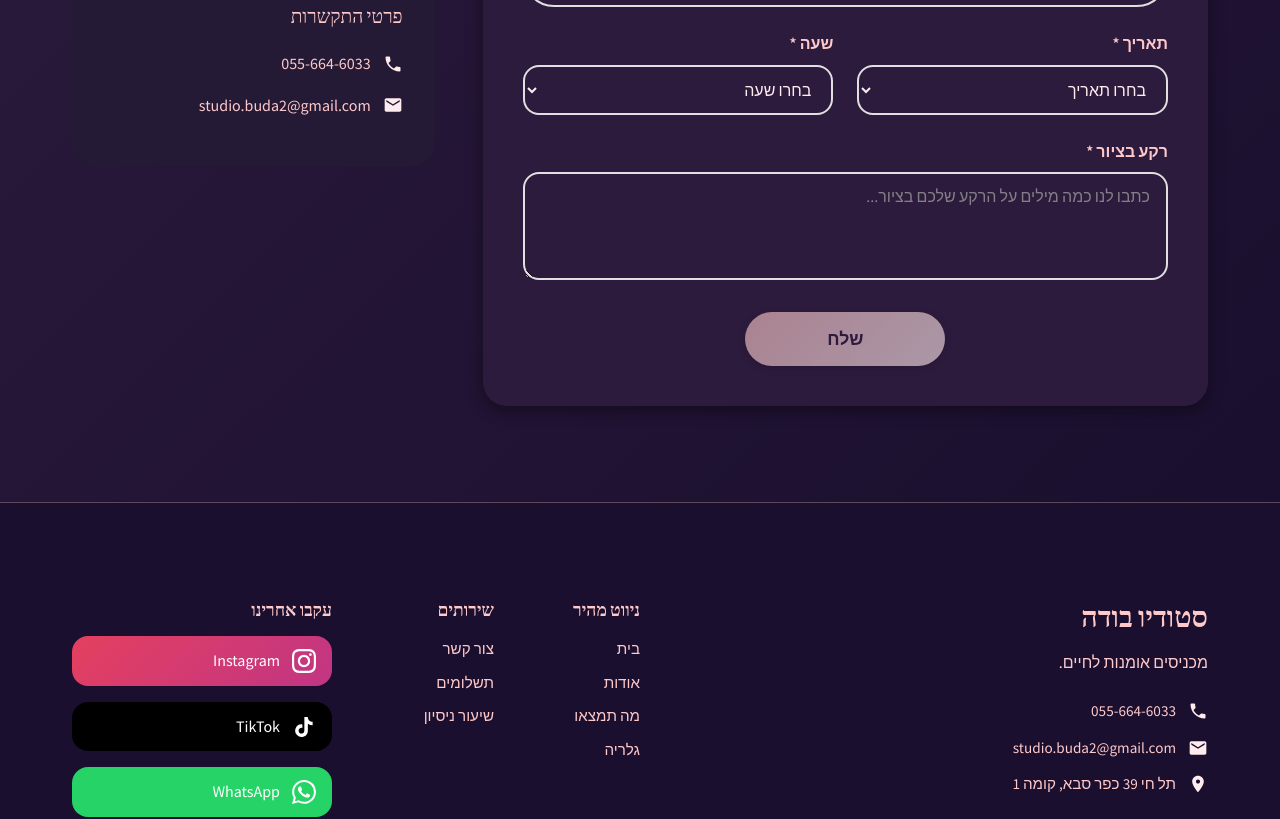
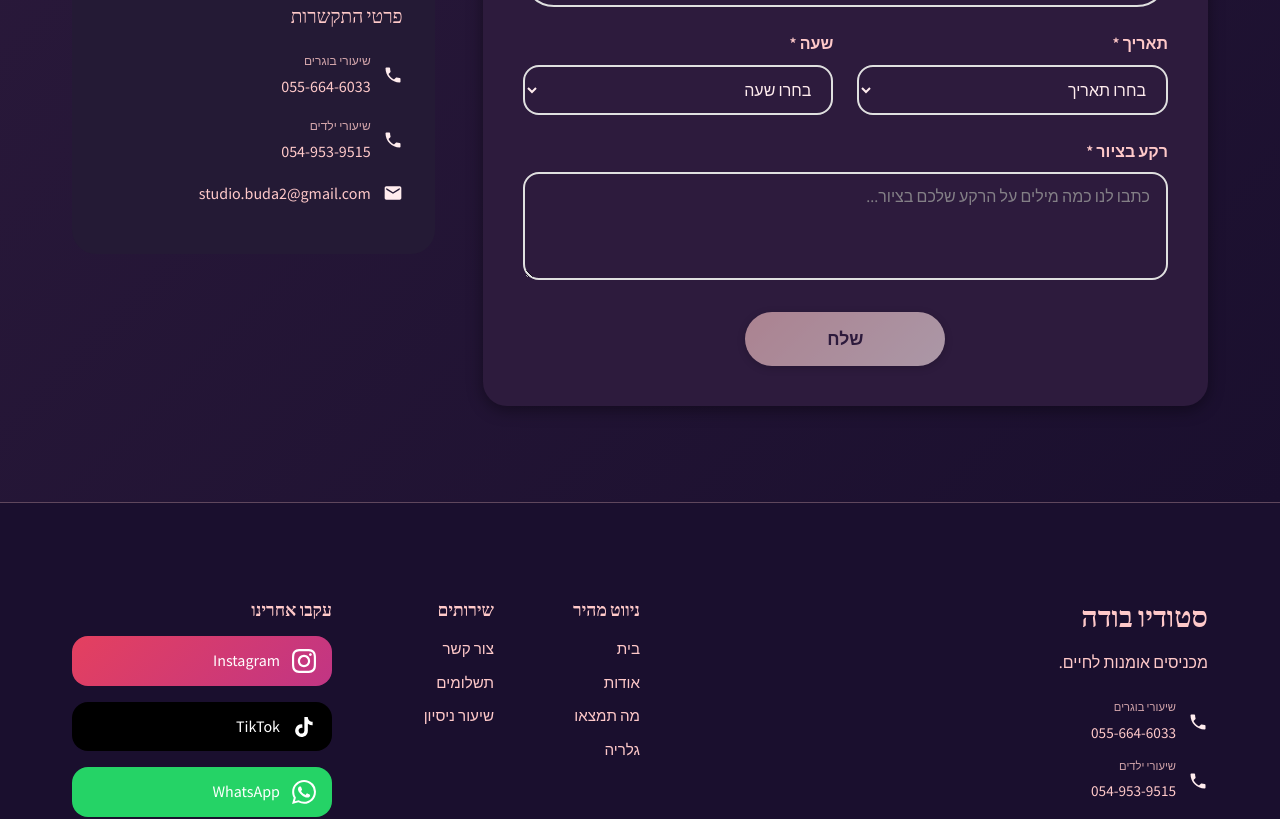
Before and after one commit to Maor-Ar/YaaraArtStudioClassesSite, an Angular app in the folder yaara-art-studio/: page / in a window 1280 px wide. Shown: the part 7720-8539 px from the top of the page. Built offline with nearby package versions, Linux system fonts and the light colour scheme.

Commit message:
Refactor footer and form components to include structured contact information with tags for adult and children's classes

```diff
--- a/yaara-art-studio/src/app/components/footer/footer.component.html
+++ b/yaara-art-studio/src/app/components/footer/footer.component.html
@@ -12,7 +12,19 @@
             <svg width="20" height="20" viewBox="0 0 24 24" fill="currentColor">
               <path d="M6.62 10.79c1.44 2.83 3.76 5.14 6.59 6.59l2.2-2.2c.27-.27.67-.36 1.02-.24 1.12.37 2.33.57 3.57.57.55 0 1 .45 1 1V20c0 .55-.45 1-1 1-9.39 0-17-7.61-17-17 0-.55.45-1 1-1h3.5c.55 0 1 .45 1 1 0 1.25.2 2.45.57 3.57.11.35.03.74-.25 1.02l-2.2 2.2z"/>
             </svg>
-            <span>055-664-6033</span>
+            <div class="contact-phone-wrapper">
+              <span class="contact-phone-tag">שיעורי בוגרים</span>
+              <span class="contact-phone-number">055-664-6033</span>
+            </div>
+          </div>
+          <div class="contact-item">
+            <svg width="20" height="20" viewBox="0 0 24 24" fill="currentColor">
+              <path d="M6.62 10.79c1.44 2.83 3.76 5.14 6.59 6.59l2.2-2.2c.27-.27.67-.36 1.02-.24 1.12.37 2.33.57 3.57.57.55 0 1 .45 1 1V20c0 .55-.45 1-1 1-9.39 0-17-7.61-17-17 0-.55.45-1 1-1h3.5c.55 0 1 .45 1 1 0 1.25.2 2.45.57 3.57.11.35.03.74-.25 1.02l-2.2 2.2z"/>
+            </svg>
+            <div class="contact-phone-wrapper">
+              <span class="contact-phone-tag">שיעורי ילדים</span>
+              <span class="contact-phone-number">054-953-9515</span>
+            </div>
           </div>
           <div class="contact-item">
             <svg width="20" height="20" viewBox="0 0 24 24" fill="currentColor">
--- a/yaara-art-studio/src/app/components/footer/footer.component.scss
+++ b/yaara-art-studio/src/app/components/footer/footer.component.scss
@@ -41,6 +41,25 @@
       svg {
         color: var(--secondary);
         flex-shrink: 0;
+      }
+
+      .contact-phone-wrapper {
+        display: flex;
+        flex-direction: column;
+        gap: 0.25rem;
+
+        .contact-phone-tag {
+          font-size: 0.7rem;
+          color: var(--text-light);
+          font-weight: 400;
+          opacity: 0.8;
+        }
+
+        .contact-phone-number {
+          font-size: 0.95rem;
+          font-weight: 500;
+          color: var(--text-light);
+        }
       }
     }
   }
--- a/yaara-art-studio/src/app/components/form/form.component.html
+++ b/yaara-art-studio/src/app/components/form/form.component.html
@@ -172,7 +172,19 @@
             <svg width="20" height="20" viewBox="0 0 24 24" fill="currentColor">
               <path d="M6.62 10.79c1.44 2.83 3.76 5.14 6.59 6.59l2.2-2.2c.27-.27.67-.36 1.02-.24 1.12.37 2.33.57 3.57.57.55 0 1 .45 1 1V20c0 .55-.45 1-1 1-9.39 0-17-7.61-17-17 0-.55.45-1 1-1h3.5c.55 0 1 .45 1 1 0 1.25.2 2.45.57 3.57.11.35.03.74-.25 1.02l-2.2 2.2z"/>
             </svg>
-            <span>055-664-6033</span>
+            <div class="contact-phone-wrapper">
+              <span class="contact-phone-tag">שיעורי בוגרים</span>
+              <span class="contact-phone-number">055-664-6033</span>
+            </div>
+          </div>
+          <div class="contact-item">
+            <svg width="20" height="20" viewBox="0 0 24 24" fill="currentColor">
+              <path d="M6.62 10.79c1.44 2.83 3.76 5.14 6.59 6.59l2.2-2.2c.27-.27.67-.36 1.02-.24 1.12.37 2.33.57 3.57.57.55 0 1 .45 1 1V20c0 .55-.45 1-1 1-9.39 0-17-7.61-17-17 0-.55.45-1 1-1h3.5c.55 0 1 .45 1 1 0 1.25.2 2.45.57 3.57.11.35.03.74-.25 1.02l-2.2 2.2z"/>
+            </svg>
+            <div class="contact-phone-wrapper">
+              <span class="contact-phone-tag">שיעורי ילדים</span>
+              <span class="contact-phone-number">054-953-9515</span>
+            </div>
           </div>
           <div class="contact-item">
             <svg width="20" height="20" viewBox="0 0 24 24" fill="currentColor">
--- a/yaara-art-studio/src/app/components/form/form.component.scss
+++ b/yaara-art-studio/src/app/components/form/form.component.scss
@@ -267,6 +267,25 @@
       color: var(--secondary);
       flex-shrink: 0;
     }
+
+    .contact-phone-wrapper {
+      display: flex;
+      flex-direction: column;
+      gap: 0.25rem;
+
+      .contact-phone-tag {
+        font-size: 0.75rem;
+        color: var(--text-light);
+        font-weight: 400;
+        opacity: 0.8;
+      }
+
+      .contact-phone-number {
+        font-size: 1rem;
+        font-weight: 500;
+        color: var(--primary);
+      }
+    }
   }
 }
 
```
